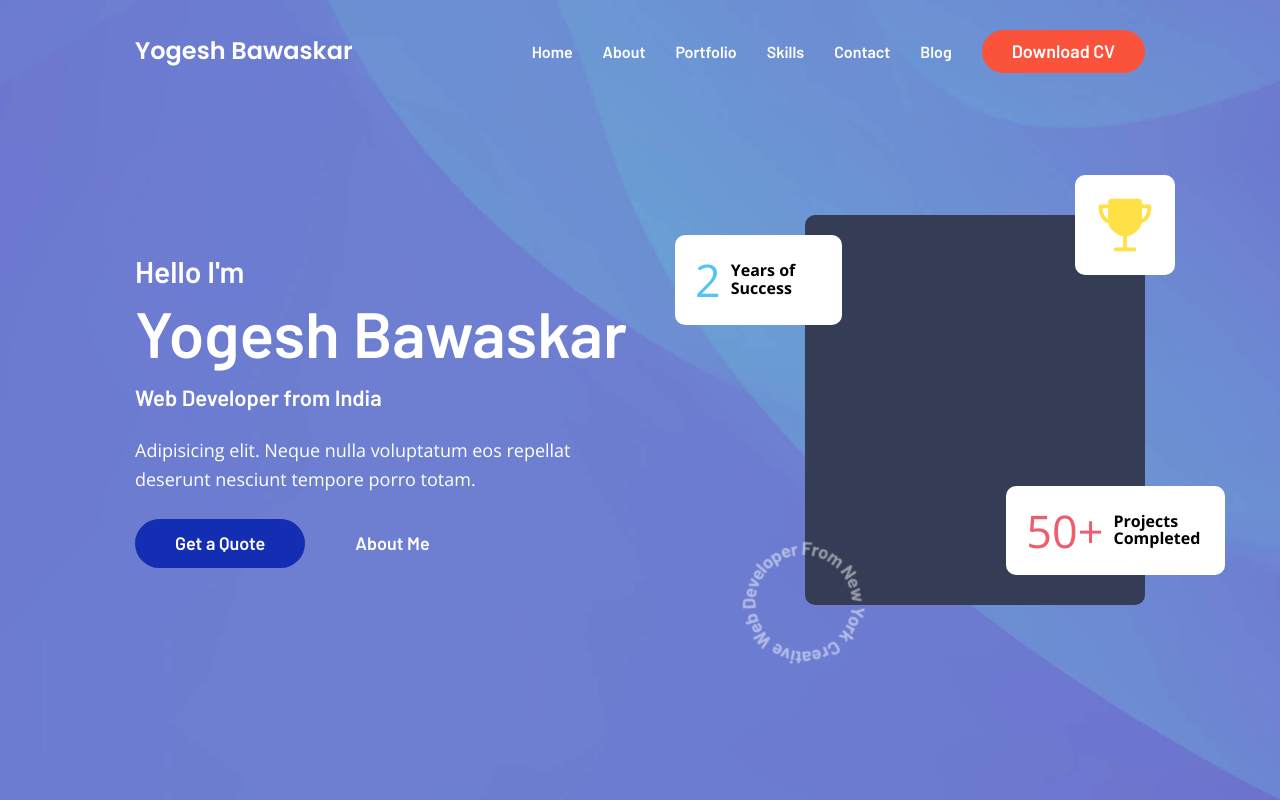
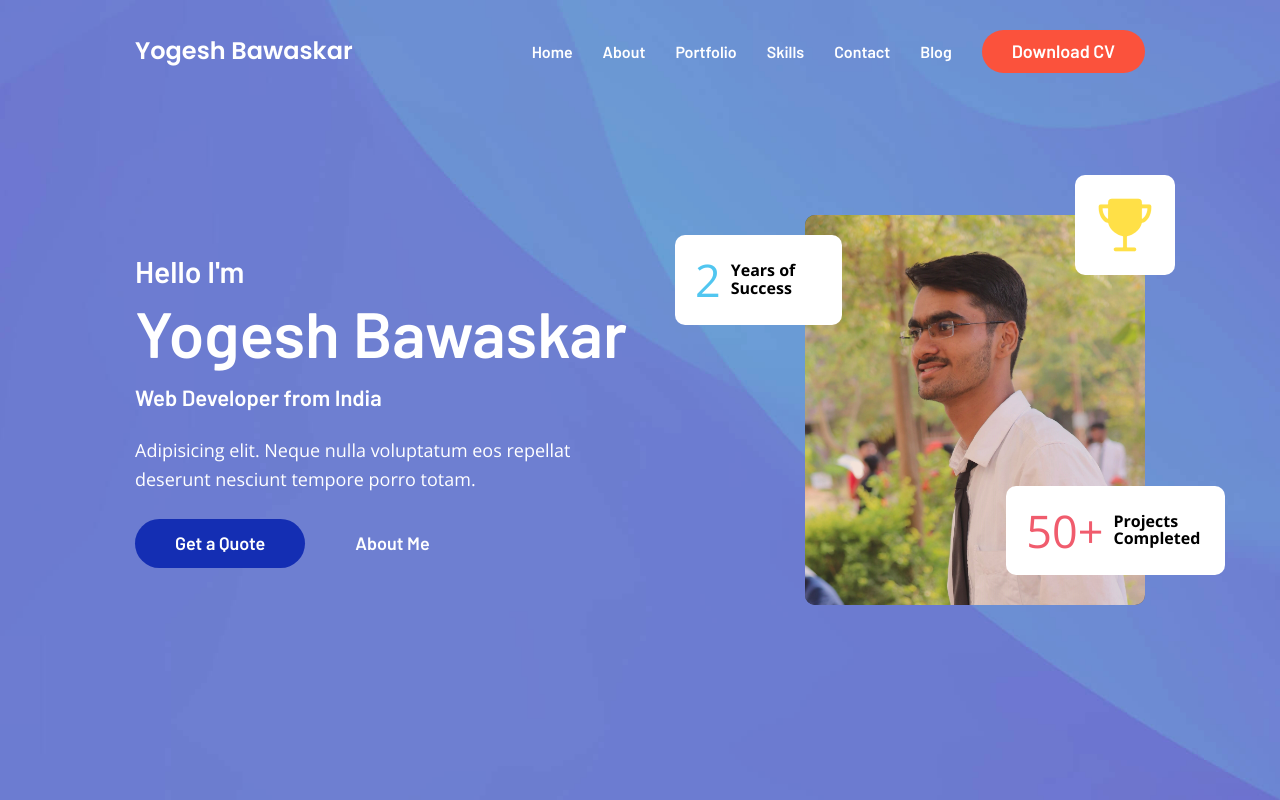
Before and after one commit to StreamlineTechIn/portfolio, a plain HTML site: page index.html in a window 1280 px wide. Shown: the top 800 px of the page. Drawn offline with nearby package versions, Linux system fonts and the light colour scheme.

Commit message:
Update index.html

```diff
--- a/index.html
+++ b/index.html
@@ -98,9 +98,8 @@
 
           <div class="hero-banner">
 
-         <!--   <img src="./assets/images/hero_banner1.jpg" width="800" height="864" loading="lazy" alt="yogesh's Photo"
+            <img src="./assets/images/hero_banner1.jpg" width="800" height="864" loading="lazy" alt="yogesh's Photo"
               class="img-cover">
-            -->
 
             <div class="elem elem-1">
               <p class="elem-title">2</p>
@@ -117,10 +116,10 @@
             <div class="elem elem-3">
               <ion-icon name="trophy"></ion-icon>
             </div>
-
+<!--
             <img src="./assets/images/rotate-img.png" width="169" height="172" alt="I'm developer from India"
               class="rotate-img">
-
+-->
           </div>
 
           <div class="hero-content">
```
